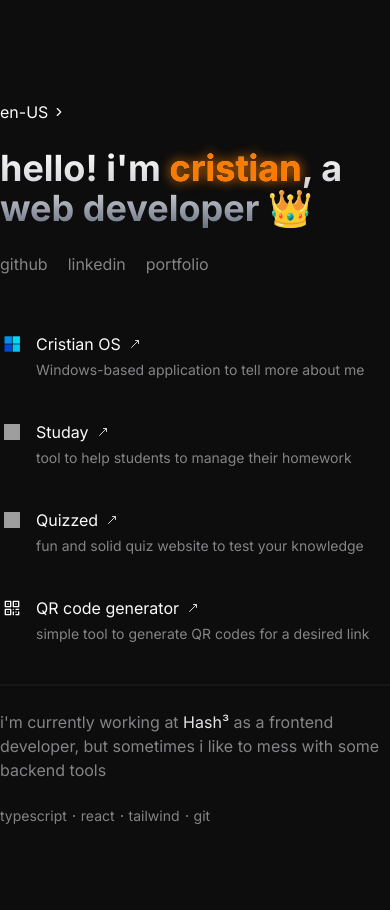
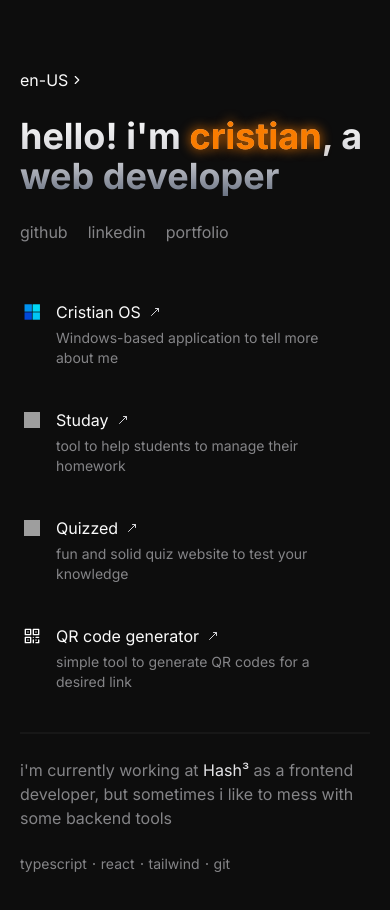
Before and after one commit to cristian-sbardelotto/cristian-links, a React (Vite) app: page / in a window 390 px wide. Shown: the top 910 px of the page. Before the commit the page ends 844 px from the top, so only its background shows below. Built offline with nearby package versions, Linux system fonts and the light colour scheme; grey boxes are pictures that could not be loaded.

Commit message:
feat: add responsiveness and separate reusable components

```diff
--- a/src/App.tsx
+++ b/src/App.tsx
@@ -1,12 +1,12 @@
 import { LanguageSwitcher } from './components/language-switcher';
 import { Header } from './components/header';
 import { Projects } from './components/projects';
-import { Separator } from './components/separator';
+import { Separator } from './components/ui/separator';
 import { Footer } from './components/footer';
 
 export function App() {
   return (
-    <div className='space-y-6 pt-28'>
+    <div className='space-y-6 px-5 py-20'>
       <LanguageSwitcher />
       <Header />
       <Projects />
--- a/src/components/footer.tsx
+++ b/src/components/footer.tsx
@@ -1,4 +1,5 @@
 import { useTranslation } from 'react-i18next';
+import { Separator } from './ui/separator';
 
 export function Footer() {
   const { t } = useTranslation();
@@ -19,11 +20,11 @@ export function Footer() {
 
       <div className='text-muted/60 flex items-center gap-1.5 text-sm'>
         <span>typescript</span>
-        <div className='bg-muted/60 size-0.5 rounded-full' />
+        <Separator variant='dot' />
         <span>react</span>
-        <div className='bg-muted/60 size-0.5 rounded-full' />
+        <Separator variant='dot' />
         <span>tailwind</span>
-        <div className='bg-muted/60 size-0.5 rounded-full' />
+        <Separator variant='dot' />
         <span>git</span>
       </div>
     </footer>
--- a/src/components/header.tsx
+++ b/src/components/header.tsx
@@ -1,6 +1,6 @@
 import { useTranslation } from 'react-i18next';
 import { socialLinks } from '../constants/social';
-import { Link } from './link';
+import { Link } from './ui/link';
 
 export function Header() {
   const { t } = useTranslation();
@@ -12,7 +12,7 @@ export function Header() {
           {t('home.title')}{' '}
           <span className='text-primary neon-effect'>cristian</span>
           {', '}
-          {t('home.second_title')} <span className='text-white'>👑</span>
+          {t('home.second_title')}
         </h1>
       </div>
 
--- a/src/components/language-switcher.tsx
+++ b/src/components/language-switcher.tsx
@@ -12,7 +12,7 @@ export function LanguageSwitcher() {
   return (
     <p
       onClick={toggleLanguage}
-      className='group -mt-3 flex cursor-pointer items-center gap-1 underline-offset-4 hover:underline'
+      className='group animate-fade-in-scale -mt-3 flex cursor-pointer items-center gap-0.5 underline-offset-4 hover:underline'
     >
       {i18n.language}
 
--- a/src/components/separator.tsx
+++ /dev/null
@@ -1,3 +0,0 @@
-export function Separator() {
-  return <div className='bg-muted/5 h-0.5 w-full' />;
-}
--- /dev/null
+++ b/src/components/ui/separator.tsx
@@ -0,0 +1,11 @@
+type Props = {
+  variant?: 'horizontal' | 'dot';
+};
+
+export function Separator({ variant = 'horizontal' }: Props) {
+  return variant === 'horizontal' ? (
+    <div className='bg-muted/5 h-0.5 w-full' />
+  ) : (
+    <div className='bg-muted/60 size-0.5 rounded-full' />
+  );
+}
--- a/src/index.css
+++ b/src/index.css
@@ -4,6 +4,18 @@
   --font-inter: 'Inter', sans-serif;
   --color-primary: #f97c00;
   --color-muted: oklch(87.1% 0.006 286.286);
+
+  --animate-fade-in-scale: fade-in-scale 0.3s ease-out;
+  @keyframes fade-in-scale {
+    0% {
+      opacity: 0;
+      transform: scale(0.9);
+    }
+    100% {
+      opacity: 1;
+      transform: scale(1);
+    }
+  }
 }
 
 .main-container {
```
Also changed, not shown: src/components/ui/link.tsx (renamed from src/components/link.tsx).
